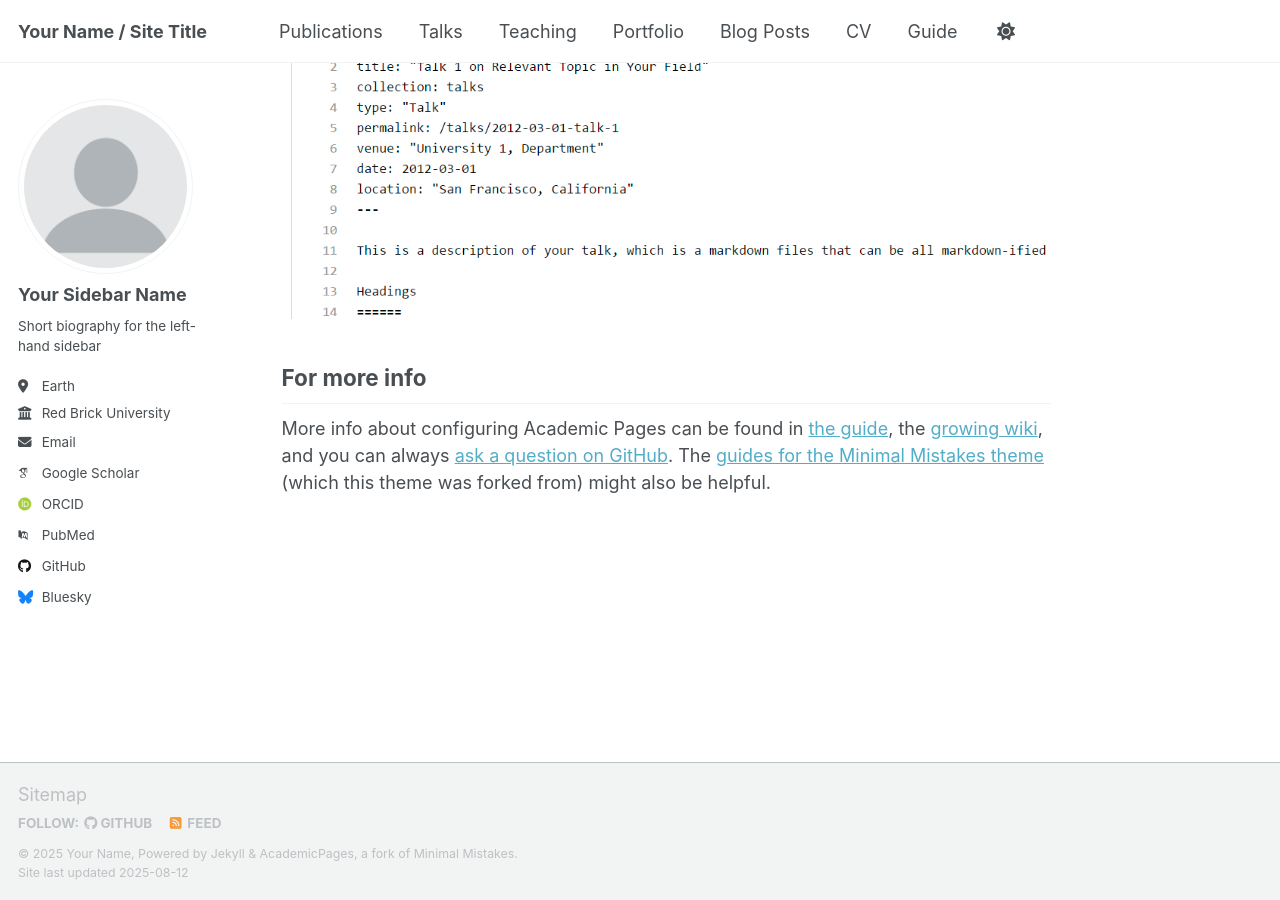
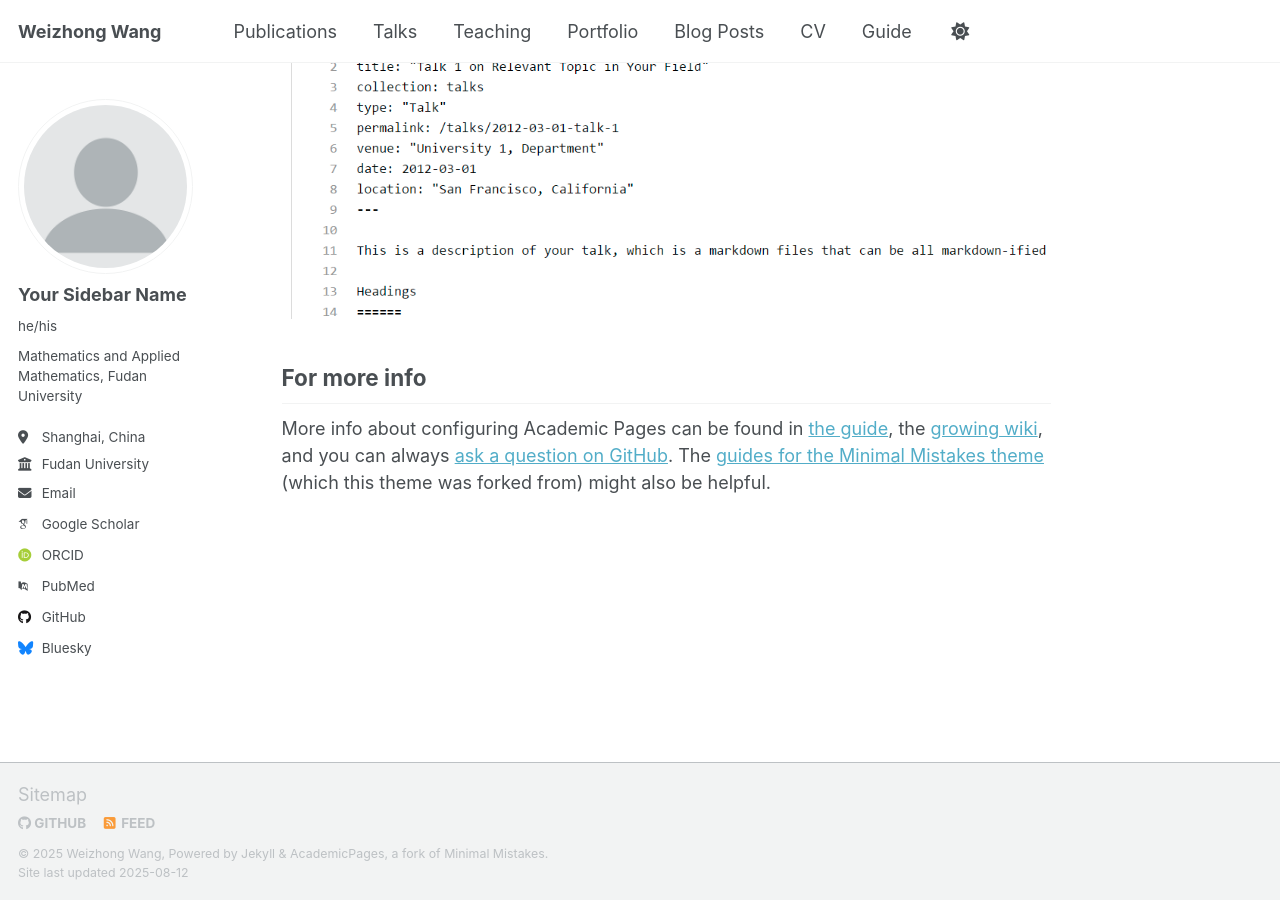
Before and after one commit to weizhwang/weizhwang.github.io, a Jekyll site: the page built from _pages/about.md, in a window 1280 px wide and 900 px high, scrolled down 2880 px. Built offline with Jekyll 4.4.1, drawn with Linux system fonts in a browser that asks for light colours; some web fonts are replaced; a script that is not in the unit is left out.

Commit message:
_config.yml

```diff
--- a/_config.yml
+++ b/_config.yml
@@ -7,13 +7,13 @@
 # server process.
 
 # Basic Site Settings
-locale                   : "en-US"
+locale                   : "Shanghai-China"
 site_theme               : "default" # Currently available options are "default", "air"
-title                    : "Your Name / Site Title"
+title                    : "Weizhong Wang"
 title_separator          : "-"
-name                     : &name "Your Name"
+name                     : &name "Weizhong Wang"
 description              : &description "personal description"
-url                      : https://academicpages.github.io # the base hostname & protocol for your site e.g. "https://[your GitHub username].github.io" or if you already have some other page hosted on Github then use "https://[your GitHub username].github.io/[Your Repo Name]"
+url                      : https://weizhwang.github.io # the base hostname & protocol for your site e.g. "https://[your GitHub username].github.io" or if you already have some other page hosted on Github then use "https://[your GitHub username].github.io/[Your Repo Name]"
 baseurl                  : "" # the subpath of your site, e.g. "/blog"
 repository               : "academicpages/academicpages.github.io"
 
@@ -24,12 +24,12 @@ author:
   # Biographic information
   avatar           : "profile.png"
   name             : "Your Sidebar Name"
-  pronouns         : # example: "she/her"
-  bio              : "Short biography for the left-hand sidebar"
-  location         : "Earth"
-  employer         : "Red Brick University"
+  pronouns         : "he/his" # example: "she/her"
+  bio              : "Mathematics and Applied Mathematics, Fudan University"
+  location         : "Shanghai, China"
+  employer         : "Fudan University"
   uri              : # URL
-  email            : "none@example.org"
+  email            : "oscarweizwang@gmail.com"
 
   # Academic websites
   academia         : # URL
```
